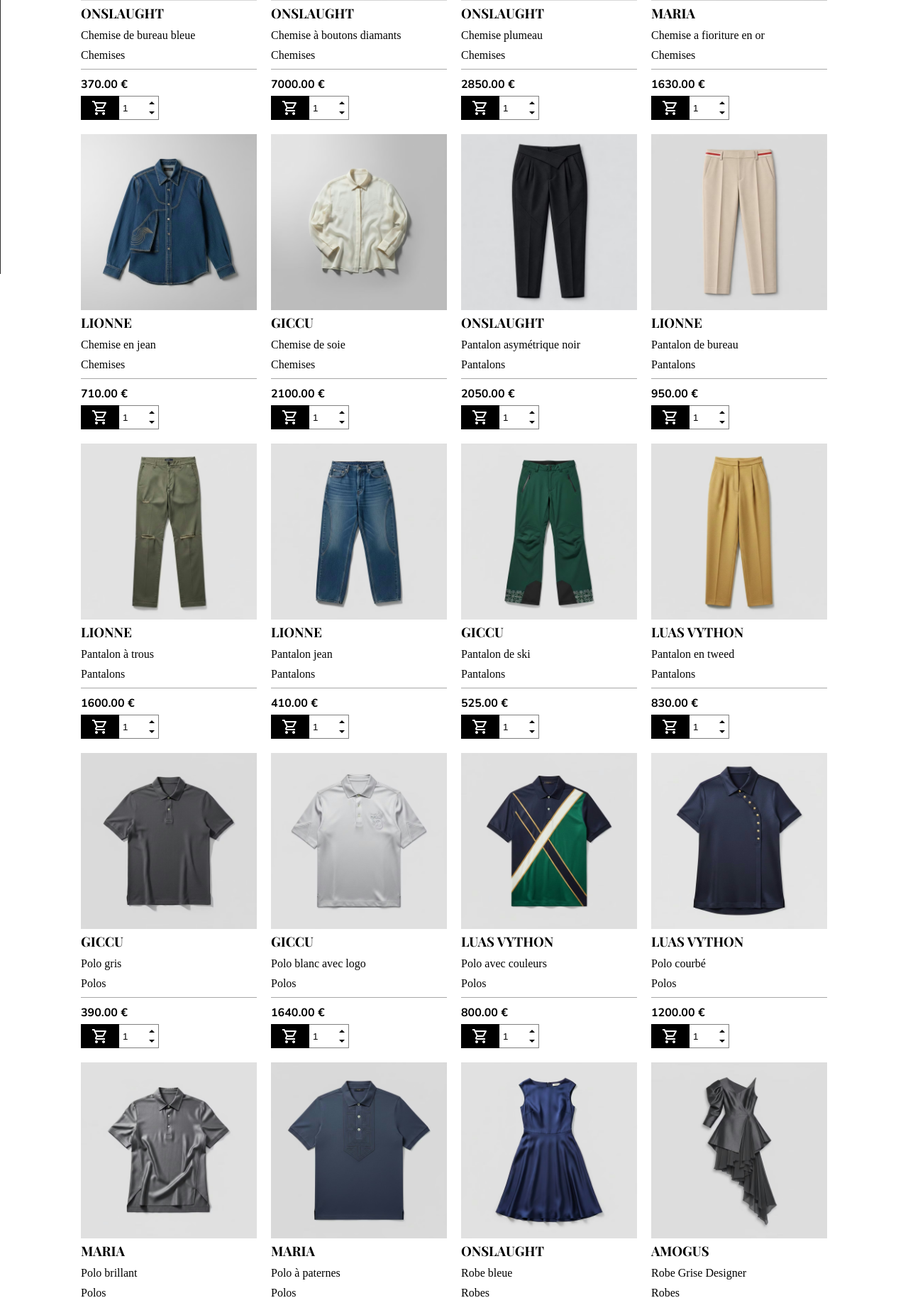
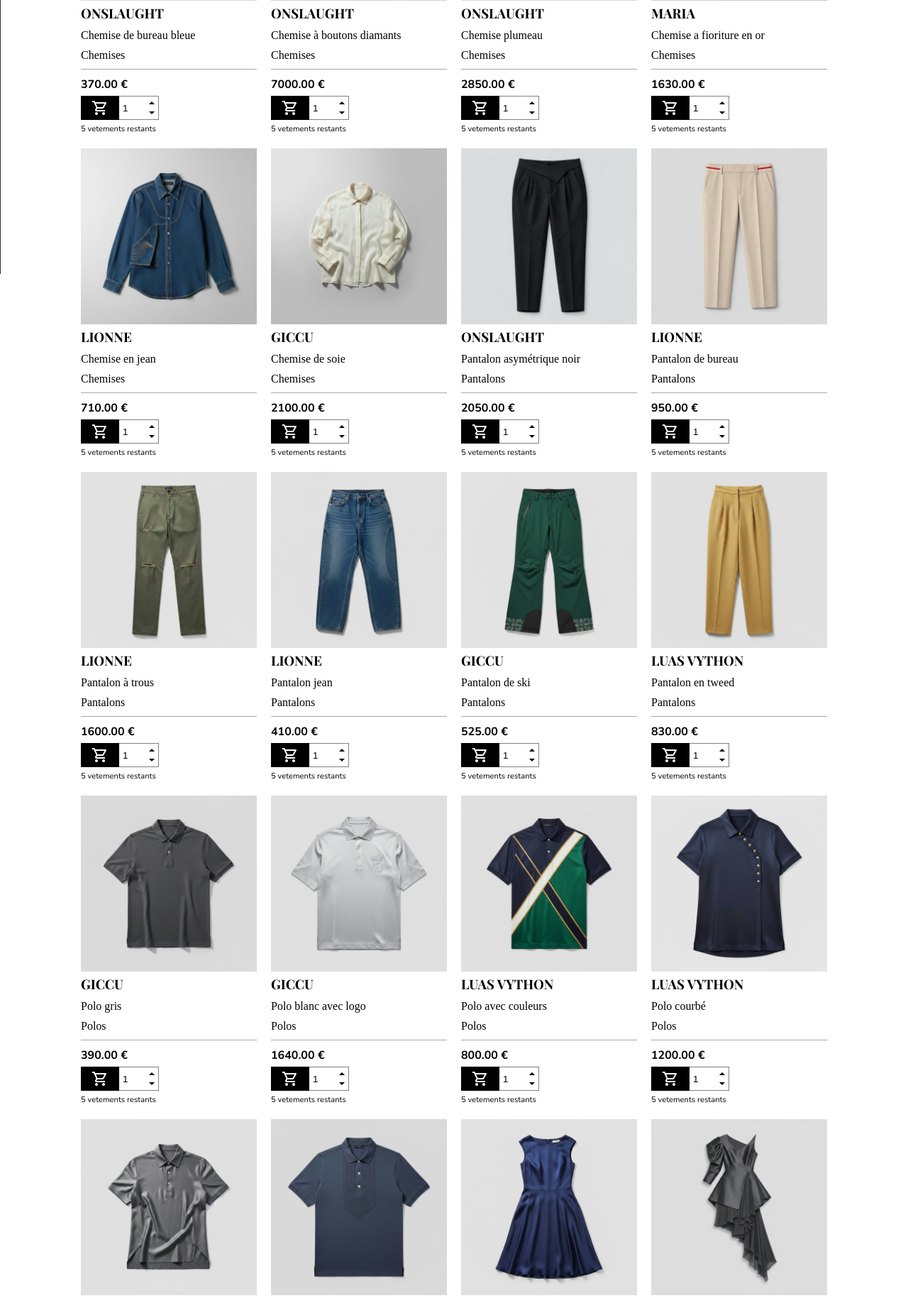
Before and after one commit to NoeLaurencot/SAE_Ecommerce, a Flask app: page /client/index in a window 1280 px wide. Shown: the part 414-2243 px from the top of the page at 71% size. Run offline with Flask 3, Linux system fonts and the light colour scheme; data comes from the database, SQL or seed files in the repository; some web fonts are replaced.

Commit message:
fix afficage stock

```diff
--- a/static/css/styles-vetement.css
+++ b/static/css/styles-vetement.css
@@ -138,6 +138,11 @@
     width: fit-content;
 }
 
+.vetement-stock {
+    font-size: 0.7rem;
+    width: fit-content;
+}
+
 .input-vetement input::-webkit-outer-spin-button,
 .input-vetement input::-webkit-inner-spin-button {
     -webkit-appearance: none;
--- a/templates/client/boutique/boutique_vetement.html
+++ b/templates/client/boutique/boutique_vetement.html
@@ -87,9 +87,10 @@
                             </div>
                             {% if vetement.stock == 0 %}
                             <span class="vetement-stock-warning">Rupture de stock</span>
-                            {% elif vetement.stock <= 4 %} <span class="vetement-stock-warning">Plus que {{ vetement.stock
-                                }} vetements</span>
-                                {% endif %}
+                            {% elif vetement.stock <= 4 %} <span class="vetement-stock-warning">Plus que {{ vetement.stock}} vetements</span>
+                            {% else %}
+                            <span class="vetement-stock">{{ vetement.stock}} vetements restants</span>
+                            {% endif %}
                         </form>
                     </div>
                 </div>
```
